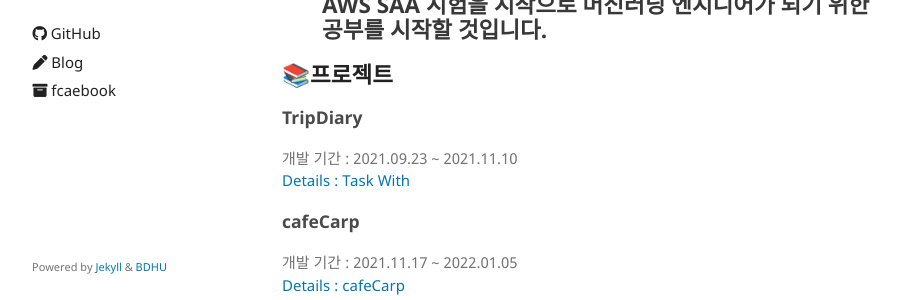
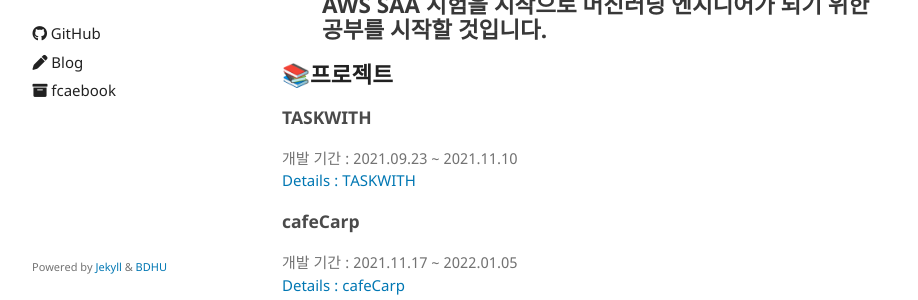
Before and after one commit to JinSolKwon/JinSolKwon-jinsolkwon.github.io, a Jekyll site: the page built from index.md, in a window 1280 px wide and 900 px high, scrolled down 702 px. Shown: the part 554-854 px from the top of the window, without its empty margins (178-1096 px from the left). Built offline with Jekyll 4.4.1, drawn with Linux system fonts in a browser that asks for light colours; our own code applies the rules of GitHub Pages for plain Markdown files.

Commit message:
Update index.md

```diff
--- a/index.md
+++ b/index.md
@@ -44,9 +44,9 @@ Java를 통한 Web 애플리케이션을 주로 만들며 공부하였습니다.
 
 ## **📚프로젝트**
 
-### TripDiary
+### TASKWITH
 개발 기간 : 2021.09.23 ~ 2021.11.10
-[Details : Task With](./TASKWITH.html)
+[Details : TASKWITH](./TASKWITH.html)
 
 ### cafeCarp
 개발 기간 : 2021.11.17 ~ 2022.01.05
```
